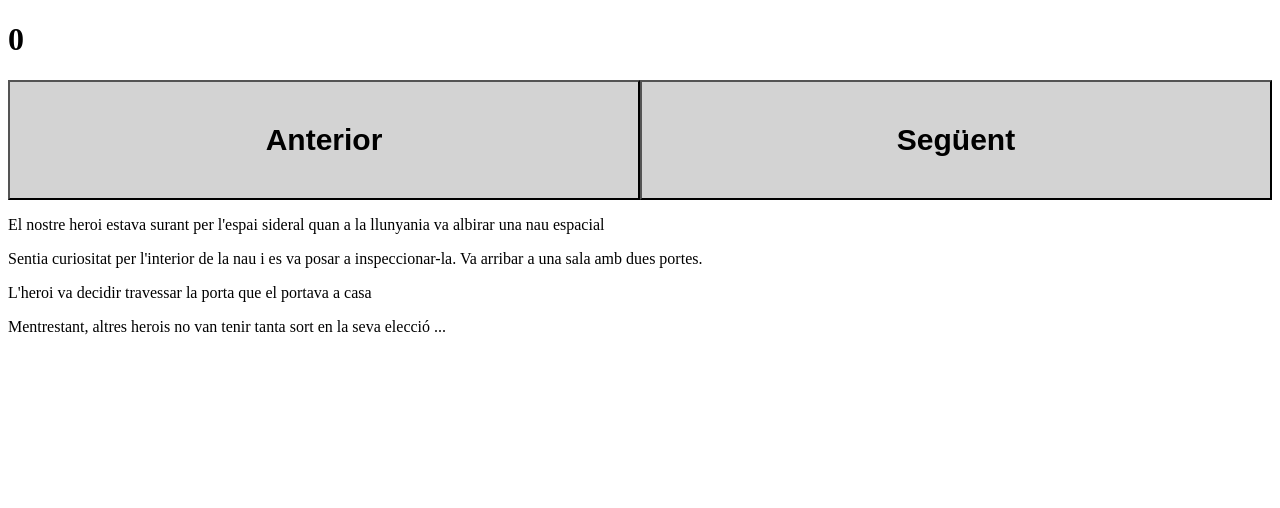
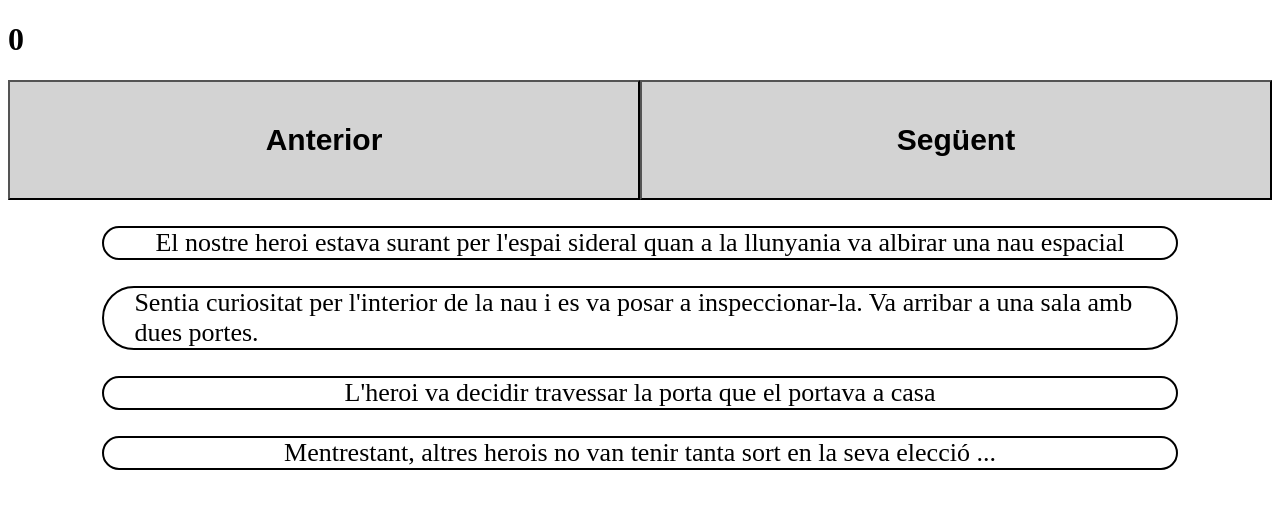
Before and after one commit to byNach/sprint_6, a React (Create React App) app in the folder intro/: page / in a window 1280 px wide. Shown: the top 508 px of the page. Built offline with nearby package versions, Linux system fonts and the light colour scheme; the HTML template or start-up script is replaced by a standard one.

Commit message:
RF p style

```diff
--- a/intro/src/components/Scene.js
+++ b/intro/src/components/Scene.js
@@ -1,6 +1,8 @@
+import Pstyle from '../styled-p'
+
 function Scene(props) {
     return (
-        <p>{props.phrase}</p>
+        <Pstyle>{props.phrase}</Pstyle>
     )
 };
 
```
